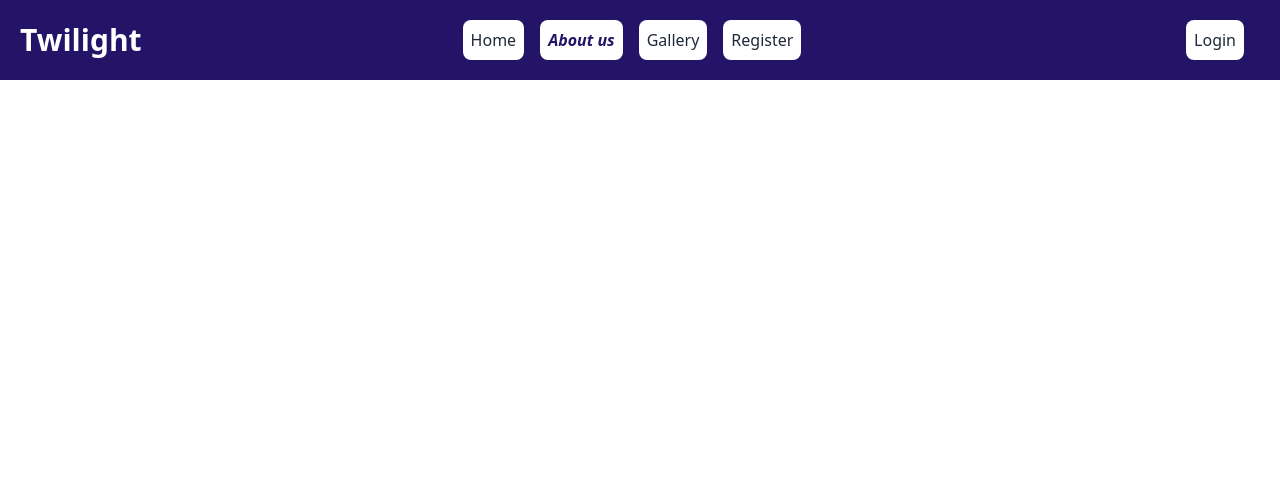
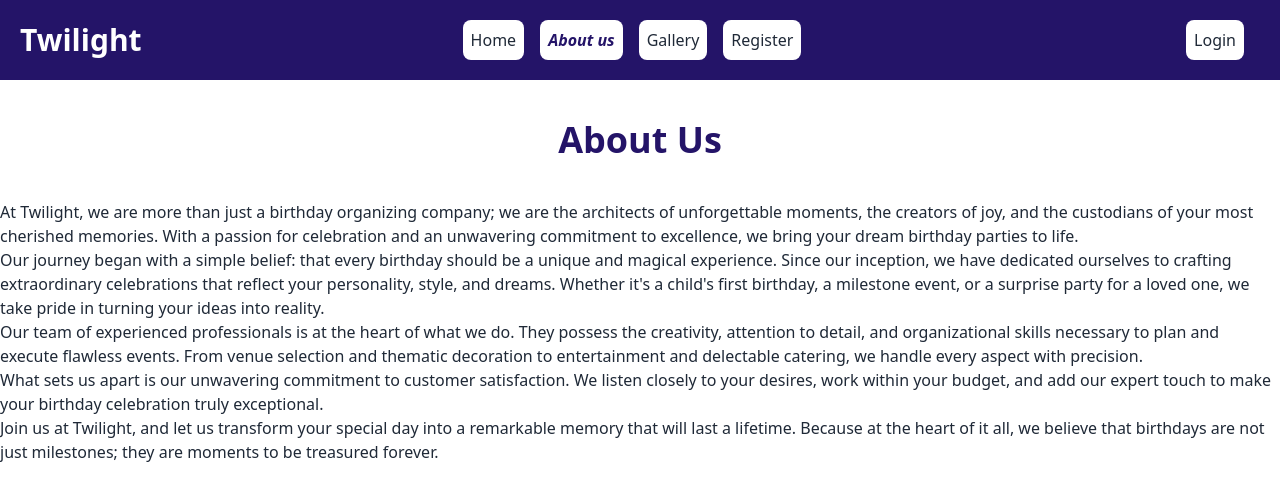
Before and after one commit to Rafiul23/assignment-09, a React (Vite) app: page /about in a window 1280 px wide. Shown: the top 500 px of the page. Built offline with nearby package versions, Linux system fonts and the light colour scheme; no server answers.

Commit message:
added about us page description

```diff
--- a/src/Components/About.jsx
+++ b/src/Components/About.jsx
@@ -4,6 +4,16 @@ const About = () => {
     return (
         <div>
 
+            <h2 className="text-center my-10 font-bold text-4xl text-[#241468]">About Us</h2>
+            <p>At Twilight, we are more than just a birthday organizing company; we are the architects of unforgettable moments, the creators of joy, and the custodians of your most cherished memories. With a passion for celebration and an unwavering commitment to excellence, we bring your dream birthday parties to life.</p>
+
+              <p>  Our journey began with a simple belief: that every birthday should be a unique and magical experience. Since our inception, we have dedicated ourselves to crafting extraordinary celebrations that reflect your personality, style, and dreams. Whether it's a child's first birthday, a milestone event, or a surprise party for a loved one, we take pride in turning your ideas into reality.</p>
+
+             <p>   Our team of experienced professionals is at the heart of what we do. They possess the creativity, attention to detail, and organizational skills necessary to plan and execute flawless events. From venue selection and thematic decoration to entertainment and delectable catering, we handle every aspect with precision.</p>
+
+              <p>  What sets us apart is our unwavering commitment to customer satisfaction. We listen closely to your desires, work within your budget, and add our expert touch to make your birthday celebration truly exceptional.</p>
+
+              <p>  Join us at Twilight, and let us transform your special day into a remarkable memory that will last a lifetime. Because at the heart of it all, we believe that birthdays are not just milestones; they are moments to be treasured forever.</p>
         </div>
     );
 };
--- a/src/Components/Login.jsx
+++ b/src/Components/Login.jsx
@@ -40,8 +40,8 @@ const Login = () => {
                 underline text-blue-700 font-bold" to='/register'>Register</Link> </p>
             </form>
 
-            <p className="text-xl my-3 text-blue-700">Or</p>
-            <button className="btn btn-primary mt-4">Login with Google</button>
+            {/* <p className="text-xl my-3 text-blue-700">Or</p>
+            <button className="btn btn-primary mt-4">Login with Google</button> */}
         </div>
     );
 };
```
